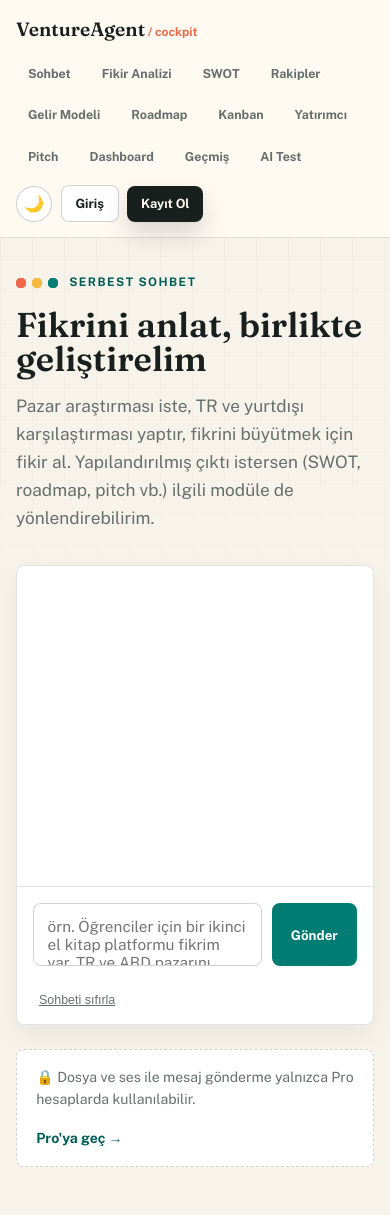
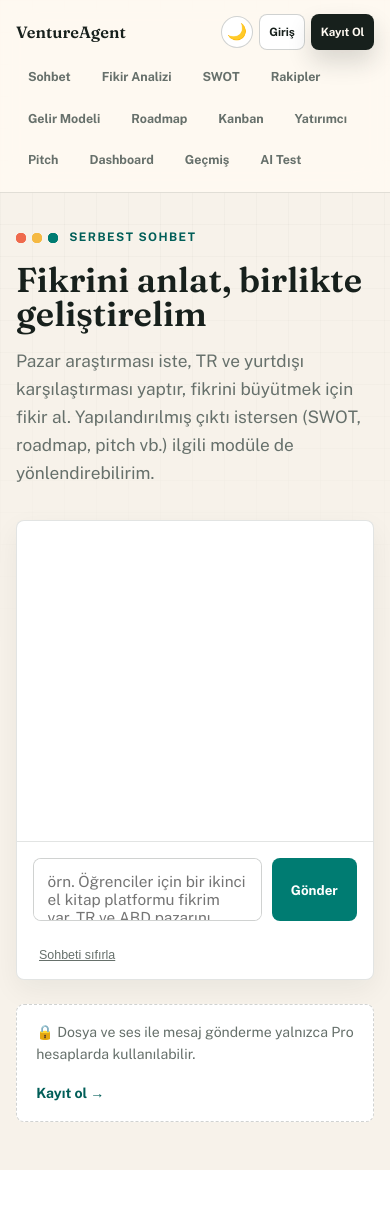
Before and after one commit to ozgegul/VentureAgent, a Flask app: page /chat/ in a window 390 px wide. After the commit the page ends 1170 px from the top, so only its background shows below. Run offline with Flask 3, Linux system fonts and the light colour scheme; some libraries are stand-ins or nearby versions.

Commit message:
fix: navbar wrapping, working pro upgrade, updated Gemini model
- navbar iki satıra ayrıldı (navbar-top: brand+hesap alanı hiç sarmaz;
  nav-links ayrı satırda serbestçe sarabilir) — hesap/dark-mode kontrolleri
  artık her zaman sağ üstte sabit kalıyor
  - mobilde (≤700px) hesap alanı daha kompakt render ediliyor
- 'Pro'ya geç' artık gerçek bir işlev: /auth/upgrade-to-pro (demo/geçici,
  gerçek ödeme entegrasyonu gelene kadar kendi kendine yükseltme)
- ai_client.py: GEMINI_MODEL gemini-3.5-flash'e güncellendi,
  thinkingBudget yerine thinkingLevel kullanılıyor (2.5 serisi kullanım
  dışı kaldığı ve parametre formatı 3.x'te değiştiği için)

```diff
--- a/backend/services/ai_client.py
+++ b/backend/services/ai_client.py
@@ -11,7 +11,7 @@ from anthropic import Anthropic
 
 DEFAULT_PROVIDER = "gemini"
 CLAUDE_MODEL = "claude-sonnet-5"
-GEMINI_MODEL = "gemini-2.5-flash"
+GEMINI_MODEL = "gemini-3.5-flash"
 GEMINI_API_URL = (
     f"https://generativelanguage.googleapis.com/v1beta/models/{GEMINI_MODEL}:generateContent"
 )
@@ -139,7 +139,7 @@ def _ask_gemini(
             "temperature": 0.4,
             "maxOutputTokens": max_tokens,
             "thinkingConfig": {
-                "thinkingBudget": 0,
+                "thinkingLevel": "low",
             },
         },
     }
--- a/frontend/static/css/style.css
+++ b/frontend/static/css/style.css
@@ -100,14 +100,20 @@ code {
     top: 0;
     z-index: 10;
     display: flex;
-    justify-content: space-between;
-    align-items: center;
+    flex-direction: column;
+    gap: 0.6rem;
     padding: 0.95rem 2rem;
     border-bottom: 1px solid var(--line);
     background: rgba(255, 250, 242, 0.88);
     backdrop-filter: blur(16px);
-    flex-wrap: wrap;
+}
+
+.navbar-top {
+    display: flex;
+    justify-content: space-between;
+    align-items: center;
     gap: 0.7rem;
+    flex-wrap: nowrap;
 }
 
 .brand {
@@ -115,6 +121,7 @@ code {
     font-family: var(--font-display);
     font-size: 1.2rem;
     font-weight: 600;
+    flex-shrink: 0;
 }
 .brand::after { content: " / cockpit"; color: var(--coral); font-family: var(--font-body); font-size: 0.75rem; font-weight: 700; }
 .brand:hover { color: var(--teal-dark); }
@@ -130,7 +137,7 @@ code {
 }
 .nav-links a:hover { color: var(--ink); border-color: var(--line-strong); background: var(--surface-strong); }
 
-.nav-account { display: flex; align-items: center; gap: 0.55rem; }
+.nav-account { display: flex; align-items: center; gap: 0.55rem; flex-shrink: 0; flex-wrap: nowrap; }
 .theme-toggle {
     display: inline-flex;
     align-items: center;
@@ -792,6 +799,14 @@ code {
 
 @media (max-width: 700px) {
     .navbar { padding: 0.9rem 1rem; }
+    .navbar-top { gap: 0.4rem; }
+    .brand { font-size: 1.02rem; }
+    .brand::after { display: none; }
+    .nav-account { gap: 0.35rem; }
+    .user-pill { padding: 0.3rem 0.5rem; font-size: 0.72rem; }
+    .user-pill .pro-badge { display: none; }
+    .cta-button.small, .secondary-button.small { padding: 0.4rem 0.6rem; font-size: 0.72rem; }
+    .theme-toggle { width: 32px; height: 32px; }
     .container { padding: 2rem 1rem 3rem; }
     .swot-grid,
     .kanban-board,
--- a/frontend/templates/base.html
+++ b/frontend/templates/base.html
@@ -18,7 +18,27 @@
 </head>
 <body>
     <nav class="navbar">
-        <a href="{{ url_for('main.index') }}" class="brand">VentureAgent</a>
+        <div class="navbar-top">
+            <a href="{{ url_for('main.index') }}" class="brand">VentureAgent</a>
+            <div class="nav-account">
+                <button type="button" id="theme-toggle" class="theme-toggle" aria-label="Karanlık/aydınlık mod" title="Karanlık/aydınlık mod">
+                    <span class="theme-toggle-icon"></span>
+                </button>
+                {% if g.user %}
+                    <span class="user-pill">
+                        {{ g.user.name }}
+                        {% if g.user.role == 'pro' %}<span class="pro-badge">PRO</span>{% endif %}
+                        {% if g.user.role == 'admin' %}<span class="pro-badge admin-badge">ADMIN</span>{% endif %}
+                    </span>
+                    <form method="POST" action="{{ url_for('auth.logout') }}" class="inline-form">
+                        <button type="submit" class="secondary-button small">Çıkış</button>
+                    </form>
+                {% else %}
+                    <a href="{{ url_for('auth.login') }}" class="secondary-button small">Giriş</a>
+                    <a href="{{ url_for('auth.register') }}" class="cta-button small">Kayıt Ol</a>
+                {% endif %}
+            </div>
+        </div>
         <div class="nav-links">
             <a href="{{ url_for('chat.chat_page') }}">Sohbet</a>
             <a href="{{ url_for('idea.idea_form') }}">Fikir Analizi</a>
@@ -34,24 +54,6 @@
             <a href="{{ url_for('ai_test.ai_test_page') }}">AI Test</a>
             {% if g.user and g.user.role == 'admin' %}
                 <a href="{{ url_for('admin.admin_dashboard') }}">Admin</a>
-            {% endif %}
-        </div>
-        <div class="nav-account">
-            <button type="button" id="theme-toggle" class="theme-toggle" aria-label="Karanlık/aydınlık mod" title="Karanlık/aydınlık mod">
-                <span class="theme-toggle-icon"></span>
-            </button>
-            {% if g.user %}
-                <span class="user-pill">
-                    {{ g.user.name }}
-                    {% if g.user.role == 'pro' %}<span class="pro-badge">PRO</span>{% endif %}
-                    {% if g.user.role == 'admin' %}<span class="pro-badge admin-badge">ADMIN</span>{% endif %}
-                </span>
-                <form method="POST" action="{{ url_for('auth.logout') }}" class="inline-form">
-                    <button type="submit" class="secondary-button small">Çıkış</button>
-                </form>
-            {% else %}
-                <a href="{{ url_for('auth.login') }}" class="secondary-button small">Giriş</a>
-                <a href="{{ url_for('auth.register') }}" class="cta-button small">Kayıt Ol</a>
             {% endif %}
         </div>
     </nav>
--- a/frontend/templates/chat.html
+++ b/frontend/templates/chat.html
@@ -29,10 +29,17 @@
         <div class="locked-feature">
             <span>📎 Dosya ve 🎙️ ses ile mesaj gönderme (Pro) — yakında burada aktif olacak.</span>
         </div>
+    {% elif g.user %}
+        <div class="locked-feature">
+            <span>🔒 Dosya ve ses ile mesaj gönderme yalnızca Pro hesaplarda kullanılabilir.</span>
+            <form method="POST" action="{{ url_for('auth.upgrade_to_pro') }}" class="inline-form">
+                <button type="submit" class="link-danger" style="color: var(--teal); font-weight:800;">Pro'ya geç →</button>
+            </form>
+        </div>
     {% else %}
         <div class="locked-feature">
             <span>🔒 Dosya ve ses ile mesaj gönderme yalnızca Pro hesaplarda kullanılabilir.</span>
-            <a href="{{ url_for('auth.register') if not g.user else url_for('main.index') }}">Pro'ya geç →</a>
+            <a href="{{ url_for('auth.register') }}">Kayıt ol →</a>
         </div>
     {% endif %}
 
```
Also changed, not shown: backend/routes/auth.py (+19 -2 lines).
